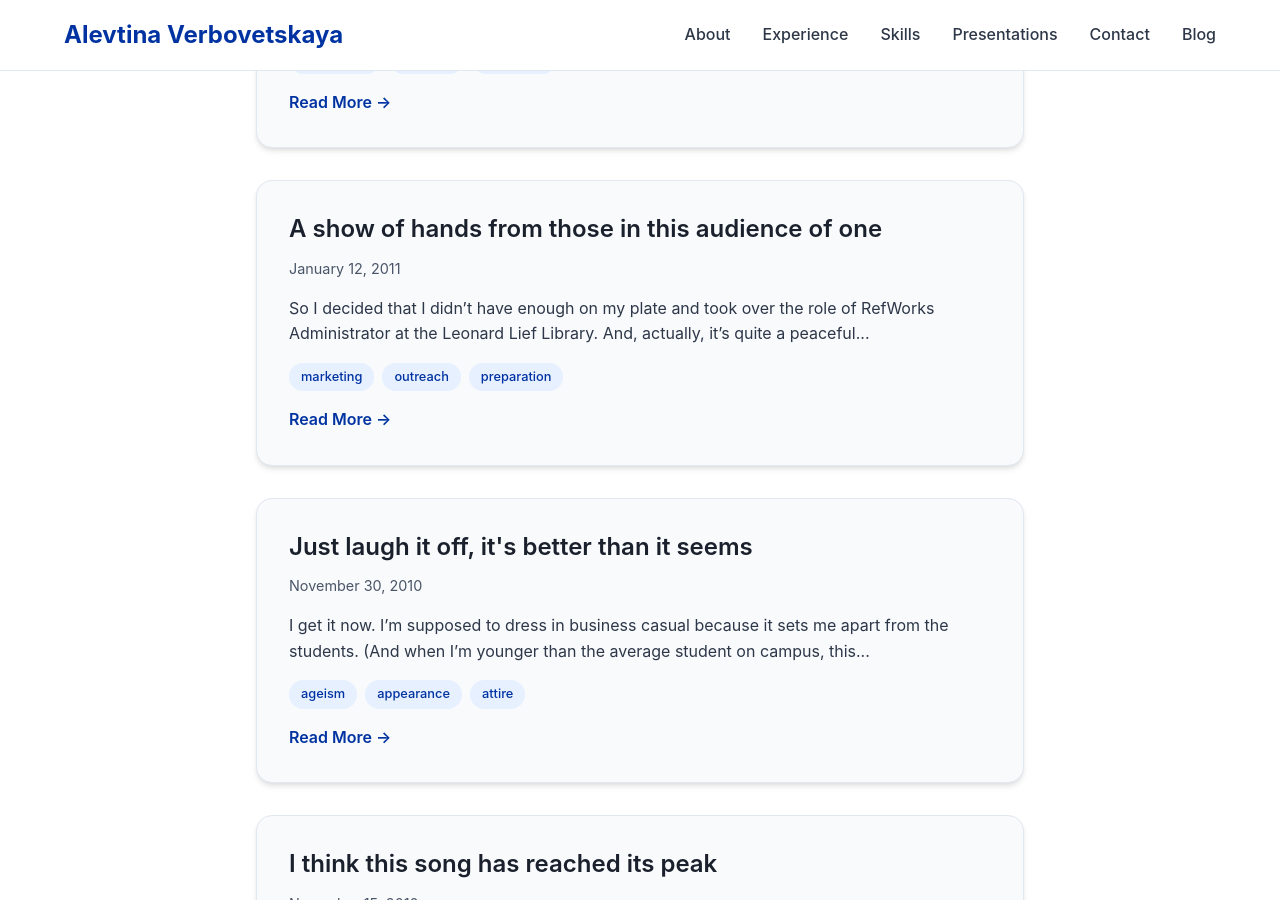
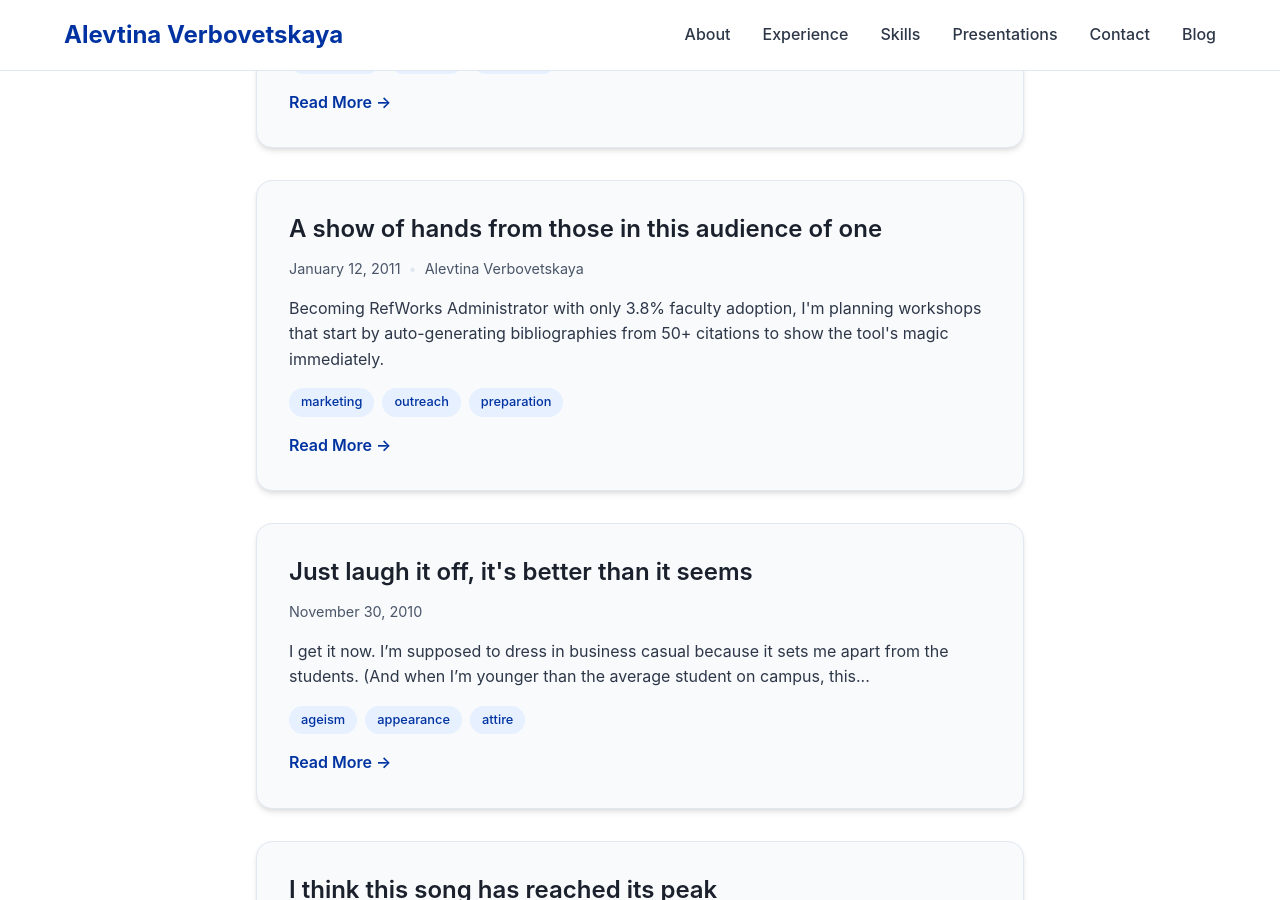
Before and after one commit to alevtina/alevtina.github.io, a Jekyll site: the page built from blog.md, in a window 1280 px wide and 900 px high, scrolled down 4180 px. Built offline with Jekyll 4.4.1, drawn with Linux system fonts in a browser that asks for light colours; some web fonts are replaced.

Commit message:
Added excerpt to old blog post

```diff
--- a/_posts/2011-01-12-a-show-of-hands-from-those-in-this-audience-of-one.md
+++ b/_posts/2011-01-12-a-show-of-hands-from-those-in-this-audience-of-one.md
@@ -2,6 +2,8 @@
 layout: post
 title: "A show of hands from those in this audience of one"
 date: "2011-01-12"
+author: "Alevtina Verbovetskaya"
+excerpt: "Becoming RefWorks Administrator with only 3.8% faculty adoption, I'm planning workshops that start by auto-generating bibliographies from 50+ citations to show the tool's magic immediately."
 categories:
   - "instruction"
 tags:
```
